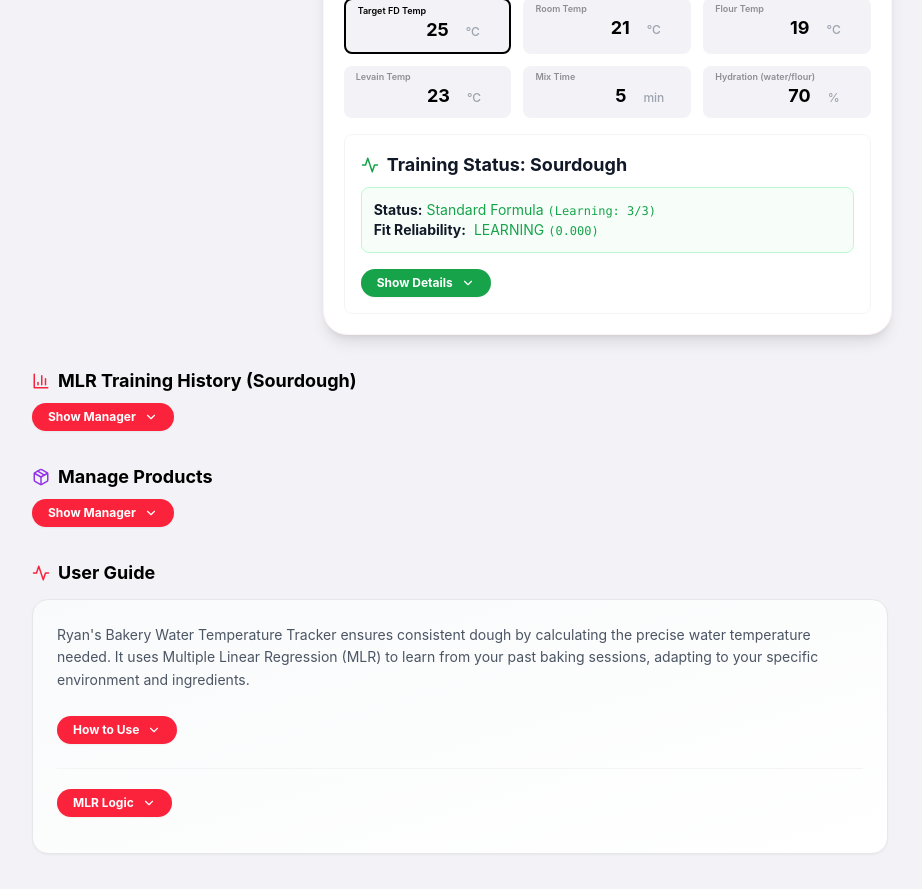
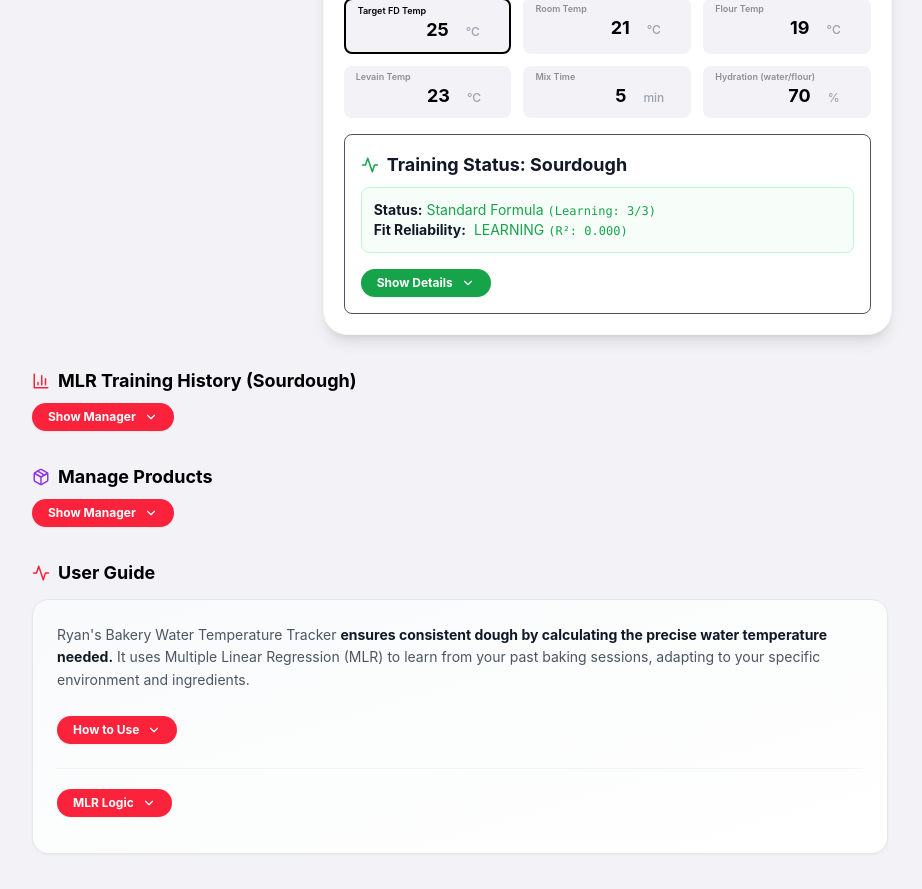
Before and after one commit to ghryan0000/dough-temp-tracker, a React (Vite) app: page / in a window 1280 px wide. Shown: the part 380-1269 px from the top of the page, without its empty margins (180-1102 px from the left). Built offline with nearby package versions, Linux system fonts and the light colour scheme.

Commit message:
Refine UI: dark border for training status, R2 label, styled session badge, and bold guide text

```diff
--- a/dough-temp-tracker.tsx
+++ b/dough-temp-tracker.tsx
@@ -90,7 +90,7 @@ const TRANSLATIONS = {
     fit: "Fit",
     // Documentation
     aboutTitle: "User Guide",
-    aboutContent: "Ryan's Bakery Water Temperature Tracker ensures consistent dough by calculating the precise water temperature needed. It uses Multiple Linear Regression (MLR) to learn from your past baking sessions, adapting to your specific environment and ingredients.",
+    aboutContent: "Ryan's Bakery Water Temperature Tracker **ensures consistent dough by calculating the precise water temperature needed.** It uses Multiple Linear Regression (MLR) to learn from your past baking sessions, adapting to your specific environment and ingredients.",
     howToUseTitle: "How to Use",
     step1Title: "Select Product",
     step1Content: "Scroll the wheel to select a dough type.",
@@ -833,7 +833,7 @@ export default function DoughTempTracker() {
             */}
 
               {/* MLR Training Result - Claude AI Style Integration */}
-              <div className="bg-white rounded-lg border border-gray-100 p-4 mt-4">
+              <div className="bg-white rounded-lg border border-gray-600 p-4 mt-4">
                 <h3 className="text-lg font-bold text-gray-900 mb-2 flex items-center gap-2">
                   <Activity size={18} className="text-green-600" />
                   Training Status: {currentProduct?.name}
@@ -852,7 +852,7 @@ export default function DoughTempTracker() {
                     <strong className="text-gray-900">Fit Reliability:</strong> <span className={`uppercase ml-1 ${!regressionModel?.ready || regressionModel.rSquared < 0.7 ? 'text-green-600' : regressionModel.rSquared >= 0.9 ? 'text-green-600' : 'text-amber-500'}`}>
                       {!regressionModel?.ready ? 'Learning' : regressionModel.rSquared >= 0.9 ? 'Excellent' : regressionModel.rSquared >= 0.7 ? 'Good' : 'Learning'}
                     </span>
-                    <span className="text-green-600 font-mono text-xs ml-1">({(regressionModel.rSquared || 0).toFixed(3)})</span>
+                    <span className="text-green-600 font-mono text-xs ml-1">(R²: {(regressionModel.rSquared || 0).toFixed(3)})</span>
                   </div>
                 </div>
 
@@ -885,7 +885,7 @@ export default function DoughTempTracker() {
                             </div>
                             <div className="flex items-center gap-2 mb-3 pl-3 pr-1">
                               <span className="text-[9px] font-bold text-gray-600 uppercase tracking-wider">Analysis Confidence</span>
-                              <span className="text-[10px] font-black text-green-700 bg-green-100 px-2 py-0.5 rounded-full font-mono">
+                              <span className="text-[10px] font-black text-gray-800 bg-gray-800/20 px-2 py-0.5 rounded-full font-mono">
                                 n = {regressionModel.nSamples} Sessions
                               </span>
                             </div>
@@ -1187,7 +1187,11 @@ export default function DoughTempTracker() {
 
           <div className="bg-gradient-to-br from-gray-50 to-white border border-gray-200 rounded-2xl p-6 shadow-sm">
             <p className="text-sm text-gray-600 leading-relaxed mb-6">
-              {t.aboutContent}
+              {t.aboutContent.split(/(\*\*.*?\*\*)/g).map((part, i) =>
+                part.startsWith('**') && part.endsWith('**')
+                  ? <strong key={i} className="font-bold text-gray-900">{part.slice(2, -2)}</strong>
+                  : part
+              )}
             </p>
 
             <div>
```
